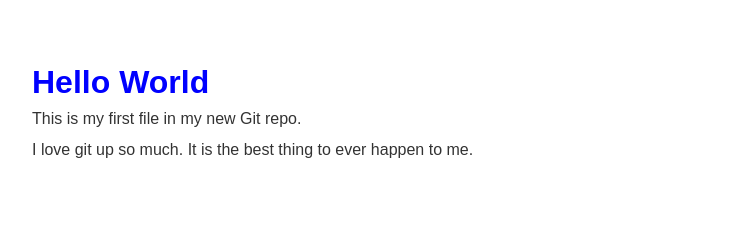
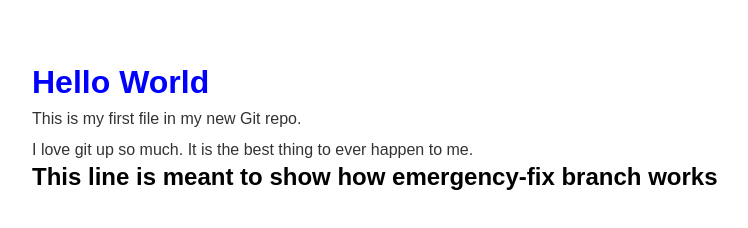
Before and after one commit to techowlgee/simple-test, a plain HTML site: page index.html in a window 1280 px wide. Shown: the whole page, without its empty margins (32-780 px from the left). Drawn offline with Linux system fonts and the light colour scheme.

Commit message:
updated index.html with emergency fix

```diff
--- a/index.html
+++ b/index.html
@@ -10,5 +10,7 @@
     <h1>Hello World</h1>
     <p>This is my first file in my new Git repo.</p>
     <p>I love git up so much. It is the best thing to ever happen to me.</p>
+
+    <h2>This line is meant to show how emergency-fix branch works</h2>
 </body>
 </html>
```
